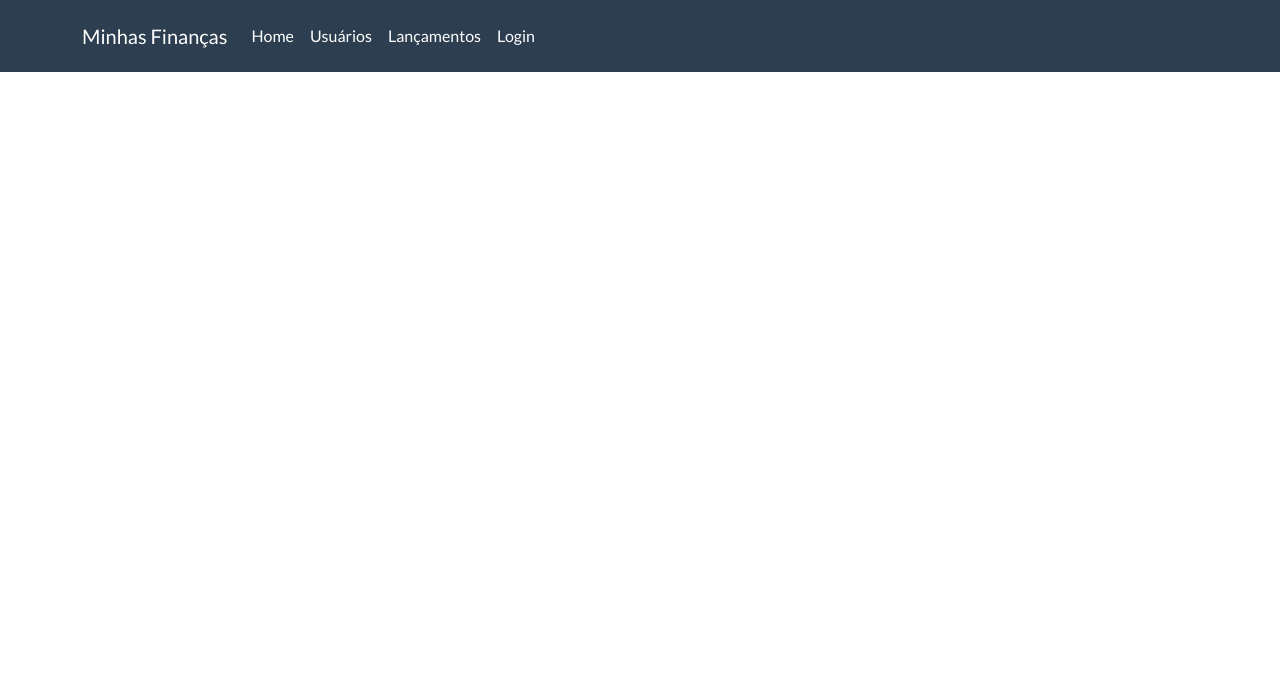
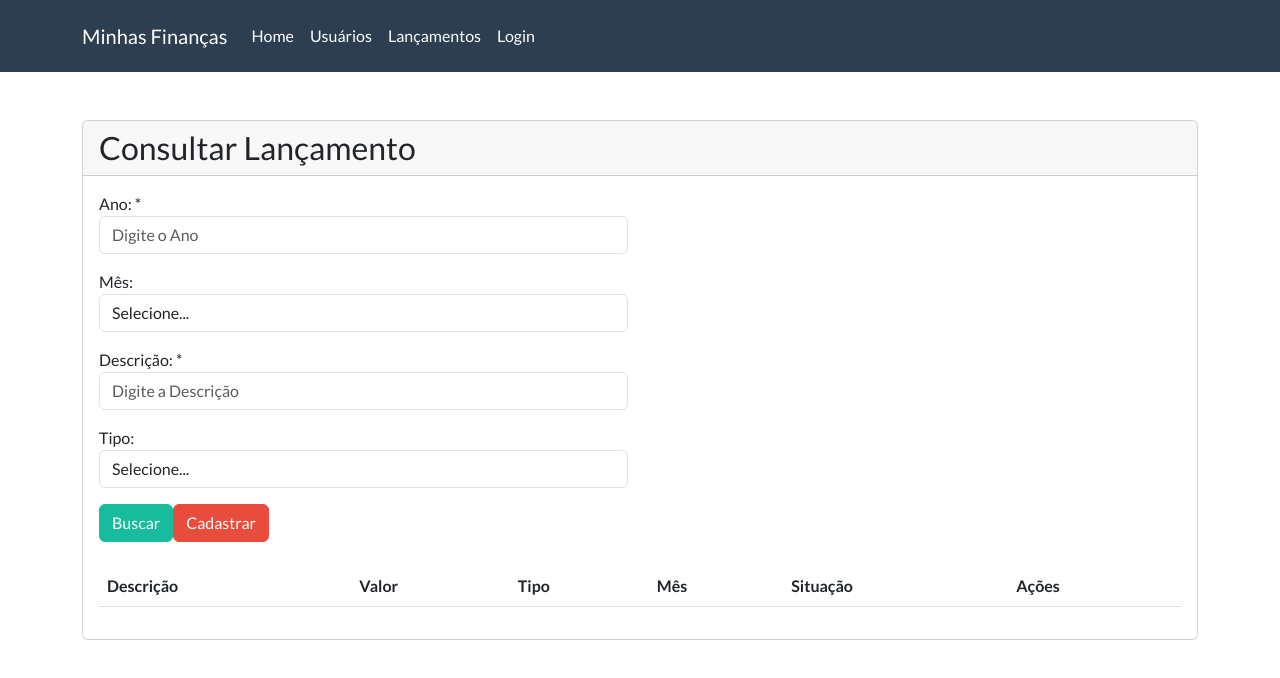
Before and after one commit to phhonoratos/reactJS-minhasFinancas-app, a React (Create React App) app: page /#/consultaLancamento in a window 1280 px wide. Shown: the top 678 px of the page. Built offline with nearby package versions, Linux system fonts and the light colour scheme.

Commit message:
Criação da página de consulta de lançamentos

```diff
--- a/package.json
+++ b/package.json
@@ -8,6 +8,7 @@
     "@testing-library/user-event": "^12.1.10",
     "axios": "^0.21.1",
     "bootswatch": "^5.1.0",
+    "currency-formatter": "^1.5.8",
     "react": "^17.0.2",
     "react-dom": "^17.0.2",
     "react-router-dom": "^5.2.0",
--- /dev/null
+++ b/src/app/service/lancamentoService.js
@@ -0,0 +1,62 @@
+import ApiService from "../apiservice";
+
+class LancamentoService extends ApiService {
+
+    constructor() {
+        super('/api/lancamentos')
+    }
+
+    obterListaMeses() {
+        return [
+            { label: 'Selecione...', value: '' },
+            { label: 'Janeiro', value: 1 },
+            { label: 'Fevereiro', value: 2 },
+            { label: 'Março', value: 3 },
+            { label: 'Abril', value: 4 },
+            { label: 'Maio', value: 5 },
+            { label: 'Junho', value: 6 },
+            { label: 'Julho', value: 7 },
+            { label: 'Agosto', value: 8 },
+            { label: 'Setembro', value: 9 },
+            { label: 'Outubro', value: 10 },
+            { label: 'Novembro', value: 11 },
+            { label: 'Dezembro', value: 12 }
+        ]
+    }
+
+    obterListaTipos() {
+        return [
+            {label: 'Selecione...', value: ''},
+            {label: 'Despesa', value: 'DESPESA'},
+            {label: 'Receita', value: 'RECEITA'}
+        ]
+    }
+
+    consultar(lancamentoFiltro) {
+        let params = `?ano=${lancamentoFiltro.ano}`
+
+        if(lancamentoFiltro.mes) {
+            params = `${params}&mes=${lancamentoFiltro.mes}`
+        }
+
+        if(lancamentoFiltro.tipo) {
+            params = `${params}&tipo=${lancamentoFiltro.tipo}`
+        }
+
+        if(lancamentoFiltro.status) {
+            params = `${params}&status=${lancamentoFiltro.status}`
+        }
+
+        if(lancamentoFiltro.usuario) {
+            params = `${params}&usuario=${lancamentoFiltro.usuario}`
+        }
+
+        if(lancamentoFiltro.descricao) {
+            params = `${params}&descricao=${lancamentoFiltro.descricao}`
+        }
+
+        return this.get(params)
+    }
+}
+
+export default LancamentoService;
--- /dev/null
+++ b/src/components/SelectMenu/index.js
@@ -0,0 +1,15 @@
+import React from 'react'
+
+export default (props) => {
+    const options = props.lista.map( (option, index) => {
+        return(
+            <option key={index} value={option.value}>{option.label}</option>
+        )
+    })
+
+    return(
+        <select {...props}>
+            {options}
+        </select>
+    )
+}
--- a/src/main/routes.js
+++ b/src/main/routes.js
@@ -1,6 +1,7 @@
 import React from 'react'
 import { Route, Switch, HashRouter} from 'react-router-dom'
 import CadastroUsuario from '../views/CadastroUsuario'
+import ConsultaLancamentos from '../views/ConsultaLancamentos/index'
 import Home from '../views/Home'
 import Login from '../views/Login'
 
@@ -11,6 +12,7 @@ function Routes() {
                 <Route path="/home" component={Home} />
                 <Route path="/login" component={Login} />
                 <Route path="/cadastrarUsuario" component={CadastroUsuario} />
+                <Route path="/consultaLancamento" component={ConsultaLancamentos} />
             </Switch>
         </HashRouter>
     )
--- /dev/null
+++ b/src/views/ConsultaLancamentos/components/TableLancamentos/index.js
@@ -0,0 +1,38 @@
+import React from 'react'
+import currencyFormatter from 'currency-formatter'
+
+export default props => {
+
+    const rows = props.lancamentos.map(lancamento => {
+        return(
+            <tr key={lancamento.id}>
+                <td>{lancamento.descricao}</td>
+                <td>{currencyFormatter.format(lancamento.valor, {locale: 'pt-BR'})}</td>
+                <td>{lancamento.tipo}</td>
+                <td>{lancamento.mes}</td>
+                <td>{lancamento.status}</td>
+                <td>
+
+                </td>
+            </tr>
+        )
+    })
+
+    return(
+        <table className="table table-hover">
+            <thead>
+                <tr>
+                    <th scope="col">Descrição</th>
+                    <th scope="col">Valor</th>
+                    <th scope="col">Tipo</th>
+                    <th scope="col">Mês</th>
+                    <th scope="col">Situação</th>
+                    <th scope="col">Ações</th>
+                </tr>
+            </thead>
+            <tbody>
+                {rows}
+            </tbody>
+        </table>
+    )
+}
--- /dev/null
+++ b/src/views/ConsultaLancamentos/index.js
@@ -0,0 +1,108 @@
+import React from 'react'
+import {withRouter} from 'react-router-dom'
+import Card from '../../components/Card';
+import FormGroup from '../../components/FormGroup';
+import SelectMenu from '../../components/SelectMenu';
+import TableLancamentos from './components/TableLancamentos';
+import LancamentoService from '../../app/service/lancamentoService';
+import LocalStorageService from '../../app/service/localStorageService'
+import {mensagemErro} from '../../components/Toastr/toastr'
+
+class ConsultaLancamentos extends React.Component {
+
+    state = {
+        ano: '',
+        mes: '',
+        tipo: '',
+        descrcai: '',
+        lancamentos: []
+    }
+
+    constructor() {
+        super();
+        this.service = new LancamentoService();
+    }
+
+    buscar = () => {
+        if(!this.state.ano) {
+            mensagemErro('O preenchimento do campo ANO é obrigatório')
+            return false
+        }
+
+        const usuario = LocalStorageService.obterItem('_usuario_logado')
+
+        const lancamentoFiltro = {
+            ano: this.state.ano,
+            mes: this.state.mes,
+            descricao: this.state.descricao,
+            tipo: this.state.tipo,
+            usuario: usuario.id
+        }
+
+        this.service.consultar(lancamentoFiltro)
+            .then(response => {
+                this.setState({lancamentos: response.data})
+            }).catch(error => {
+                console.log(error)
+            })
+    }
+
+    render() {
+        const meses = this.service.obterListaMeses();
+        const tipos = this.service.obterListaTipos();
+
+        return(
+            <Card title="Consultar Lançamento">
+                <div className="row">
+                    <div className="col-md-6">
+                        <div className="bs-component">
+                            <FormGroup htmlFor="inputAno" label="Ano: *">
+                                <input type="text"
+                                   className="form-control"
+                                   id="inputAno"
+                                   value={this.state.ano}
+                                   onChange={e => this.setState({ano: e.target.value})}
+                                   placeholder="Digite o Ano" />
+                            </FormGroup>
+                            <FormGroup htmlFor="inputMes" label="Mês: ">
+                                <SelectMenu id="inputMes"
+                                            className="form-control"
+                                            value={this.state.mes}
+                                            onChange={e => this.setState({mes: e.target.value})}
+                                            lista={meses} />
+                            </FormGroup>
+                            <FormGroup htmlFor="inputDescricao" label="Descrição: *">
+                                <input type="text"
+                                   className="form-control"
+                                   id="inputDescricao"
+                                   value={this.state.descricao}
+                                   onChange={e => this.setState({descricao: e.target.value})}
+                                   placeholder="Digite a Descrição" />
+                            </FormGroup>
+                            <FormGroup htmlFor="inputTipo" label="Tipo: ">
+                                <SelectMenu id="inputTipo"
+                                            className="form-control"
+                                            value={this.state.tipo}
+                                            onChange={e => this.setState({tipo: e.target.value})}
+                                            lista={tipos} />
+                            </FormGroup>
+
+                            <button type="button" className="btn btn-success" onClick={this.buscar}>Buscar</button>
+                            <button type="button" className="btn btn-danger">Cadastrar</button>
+                        </div>
+                    </div>
+                </div>
+                <br />
+                <div className="row">
+                    <div className="col-md-12">
+                        <div className="bs-component">
+                            <TableLancamentos lancamentos={this.state.lancamentos} />
+                        </div>
+                    </div>
+                </div>
+            </Card>
+        )
+    }
+}
+
+export default withRouter(ConsultaLancamentos);
```
Also changed, not shown: 1 other file (tests, documents, lock files or other folders).
